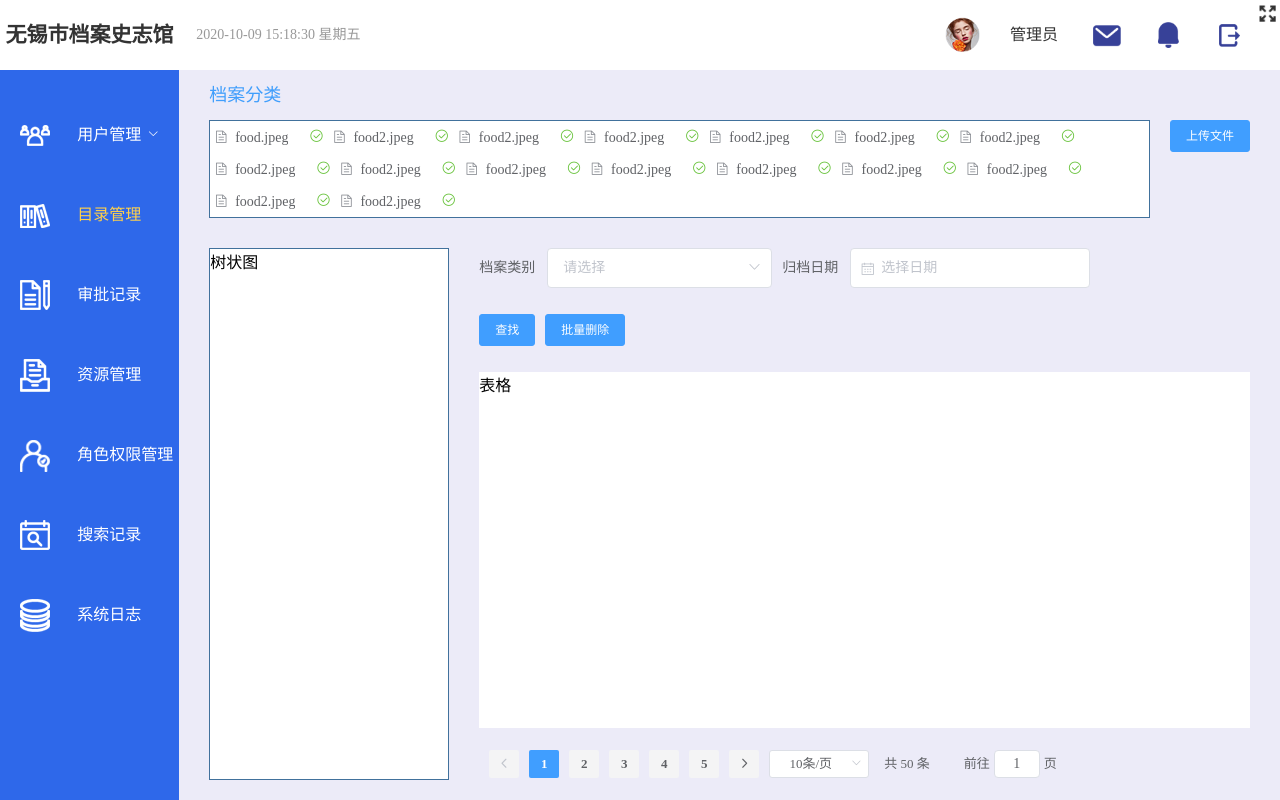
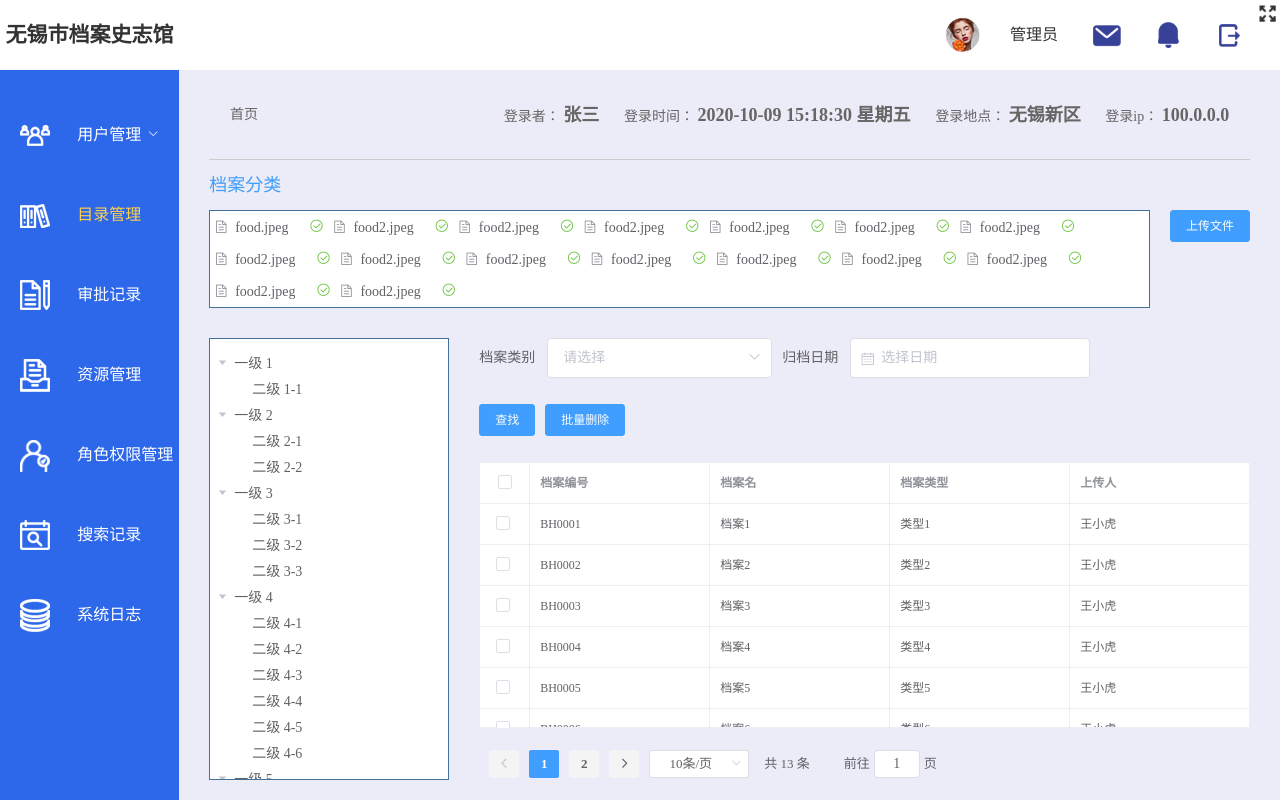
Before and after one commit to 1624000817/archives, a Vue app: page /resource in a window 1280 px wide. Built offline with nearby package versions, Linux system fonts and the light colour scheme.

Commit message:
资源管理页面

```diff
--- a/src/assets/styles/layout.css
+++ b/src/assets/styles/layout.css
@@ -203,3 +203,41 @@
     padding-right: 1.875rem !important;
     background-color: #ecebf8;
 }
+
+
+.conTop {
+    width: 100%;
+    height: 5.625rem;
+    font-family: Arial, Helvetica, sans-serif;
+    font-size: 0.875rem;
+    color: #666666;
+    border-bottom: 1px solid #cccccc;
+  }
+
+  .conTopL {
+    float: left;
+    width: auto;
+    height: 5.625rem;
+    padding-left: 2%;
+    line-height: 5.625rem;
+  }
+
+  .conTopR {
+    float: right;
+    width: 81%;
+    height: 5.625rem;
+    padding-right: 2%;
+  }
+
+  .conTopRDiv {
+    float: right;
+    width: auto;
+    height: 5.625rem;
+    margin-left: 3%;
+    line-height: 5.625rem;
+  }
+
+  .conTopRDivC {
+    font-size: 1.125rem;
+    font-weight: bold;
+  }
--- a/src/assets/styles/styles.css
+++ b/src/assets/styles/styles.css
@@ -21,6 +21,7 @@
 
 .flex{
     flex: 1;
+    overflow: hidden;
 }
   /* 两端对齐 */
   .flexBetween{
@@ -39,3 +40,8 @@
     flex-direction: row-reverse;
     align-items: flex-start;
 }
+
+/* 表格复选框居中 */
+.el-table-column--selection .cell{
+    text-align: center;
+}
--- a/src/components/Header.vue
+++ b/src/components/Header.vue
@@ -4,8 +4,7 @@
       <img :src="fullscreen ? icon2 : icon1" @click="fullScreen" />
     </div>
     <div class="headerLeft">
-      <div class="headerLeftL">无锡市档案史志馆</div>
-      <div class="headerLeftR">2020-10-09 15:18:30 星期五</div>
+      <router-link to="/" class="headerLeftL">无锡市档案史志馆</router-link>
     </div>
     <div class="headerRight">
       <div class="headerRight1">
--- a/src/views/index/index.vue
+++ b/src/views/index/index.vue
@@ -1,6 +1,6 @@
 <template>
   <div class="con">
-    <div class="conTop">
+    <!-- <div class="conTop">
       <div class="conTopL">首页</div>
       <div class="conTopR">
         <div class="conTopRDiv">
@@ -20,7 +20,7 @@
           <font class="conTopRDivC">张三</font>
         </div>
       </div>
-    </div>
+    </div> -->
     <div class="conBottom">
       <div class="conBottomTop">
         <ul>
--- a/src/views/layout.vue
+++ b/src/views/layout.vue
@@ -4,7 +4,28 @@
     <el-container>
       <Aside></Aside>
       <el-main>
-      <router-view></router-view>
+        <div class="conTop">
+            <div class="conTopL">首页</div>
+            <div class="conTopR">
+                <div class="conTopRDiv">
+                登录ip：
+                <font class="conTopRDivC">100.0.0.0</font>
+                </div>
+                <div class="conTopRDiv">
+                登录地点：
+                <font class="conTopRDivC">无锡新区</font>
+                </div>
+                <div class="conTopRDiv">
+                登录时间：
+                <font class="conTopRDivC">2020-10-09 15:18:30 星期五</font>
+                </div>
+                <div class="conTopRDiv">
+                登录者：
+                <font class="conTopRDivC">张三</font>
+                </div>
+            </div>
+        </div>
+        <router-view></router-view>
       </el-main>
     </el-container>
   </el-container>
--- a/src/views/resource/index.vue
+++ b/src/views/resource/index.vue
@@ -20,12 +20,21 @@
       </el-upload>
     </div>
     <div class="resourceCBottom">
-      <div class="resourceTree">树状图</div>
+      <div class="resourceTree">
+          <!-- show-checkbox -->
+        <el-tree
+          :data="treeData"
+          default-expand-all
+          node-key="id"
+          :props="defaultProps"
+        >
+        </el-tree>
+      </div>
       <div class="resourceDetail flex flexColumn">
         <div class="resourceSearch">
-          <el-form :inline="true" :model="formInline" class="demo-form-inline">
+          <el-form :inline="true" :model="form" class="demo-form-inline">
             <el-form-item label="档案类别">
-              <el-select v-model="formInline.type" placeholder="请选择">
+              <el-select v-model="form.type" placeholder="请选择">
                 <el-option label="类别一" value="type1"></el-option>
                 <el-option label="类别二" value="type2"></el-option>
               </el-select>
@@ -34,7 +43,7 @@
               <el-date-picker
                 type="date"
                 placeholder="选择日期"
-                v-model="formInline.date"
+                v-model="form.date"
                 style="width: 100%"
               ></el-date-picker>
             </el-form-item>
@@ -47,16 +56,49 @@
           </el-form>
         </div>
         <div class="resourceTableBox flex flexColumn">
-          <div class="resourceTable flex">表格</div>
+          <!-- <div class="resourceTable flex"> -->
+          <el-table
+            :data="tableData"
+            class="resourceTable flex"
+            size="small"
+            height="100%"
+            border
+            style="width: 100%"
+          >
+            <el-table-column type="selection" width="50"></el-table-column>
+            <el-table-column
+              prop="no"
+              label="档案编号"
+              min-width="180"
+            ></el-table-column>
+            <el-table-column
+              prop="name"
+              label="档案名"
+              min-width="180"
+            ></el-table-column>
+            <el-table-column
+              prop="type"
+              label="档案类型"
+              min-width="180"
+            ></el-table-column>
+            <el-table-column
+              prop="uploadName"
+              label="上传人"
+              min-width="180"
+            ></el-table-column>
+            <el-table-column prop="date" label="上传时间" min-width="200">
+            </el-table-column>
+          </el-table>
+          <!-- </div> -->
 
           <el-pagination
             class="resourcePage"
             background
             @size-change="handleSizeChange"
             @current-change="handleCurrentChange"
-            :current-page="formInline.pageList.current"
+            :current-page="form.pageList.current"
             :page-sizes="[10, 20, 30, 40]"
-            :page-size="formInline.pageList.pageSize"
+            :page-size="form.pageList.pageSize"
             layout="prev, pager, next,  sizes, total,  jumper"
             :total="total"
           >
@@ -70,15 +112,225 @@
 export default {
   data() {
     return {
-        total:50,
-        formInline: {
+      total: 0,
+      form: {
         date: "",
         type: "",
-            pageList:{
-                pageSize:10,
-                current:1
-            }
+        pageList: {
+          pageSize: 10,
+          current: 1,
         },
+      },
+      treeData: [
+        {
+          id: 1,
+          label: "一级 1",
+          children: [
+            {
+              id: 4,
+              label: "二级 1-1"
+            },
+          ],
+        },
+        {
+          id: 2,
+          label: "一级 2",
+          children: [
+            {
+              id: 5,
+              label: "二级 2-1",
+            },
+            {
+              id: 6,
+              label: "二级 2-2",
+            },
+          ],
+        },
+        {
+          id: 3,
+          label: "一级 3",
+          children: [
+            {
+              id: 7,
+              label: "二级 3-1",
+            },
+            {
+              id: 8,
+              label: "二级 3-2",
+            },
+            {
+              id: 9,
+              label: "二级 3-3",
+            },
+          ],
+        },
+        {
+          id: 4,
+          label: "一级 4",
+          children: [
+            {
+              id: 10,
+              label: "二级 4-1",
+            },
+            {
+              id: 11,
+              label: "二级 4-2",
+            },
+            {
+              id: 12,
+              label: "二级 4-3",
+            },
+            {
+              id: 13,
+              label: "二级 4-4",
+            },
+            {
+              id: 14,
+              label: "二级 4-5",
+            },
+            {
+              id: 15,
+              label: "二级 4-6",
+            },
+          ],
+        },
+        {
+          id: 5,
+          label: "一级 5",
+          children: [
+            {
+              id: 16,
+              label: "二级 5-1",
+            },
+            {
+              id: 17,
+              label: "二级 5-2",
+            },
+            {
+              id: 18,
+              label: "二级 5-3",
+            },
+            {
+              id: 19,
+              label: "二级 5-4",
+            },
+            {
+              id: 20,
+              label: "二级 5-5",
+            },
+            {
+              id: 21,
+              label: "二级 5-6",
+            },
+            {
+              id: 22,
+              label: "二级 5-7",
+            },
+            {
+              id: 23,
+              label: "二级 5-8",
+            },
+          ],
+        },
+
+      ],
+      defaultProps: {
+        children: "children",
+        label: "label",
+      },
+      tableData: [
+        {
+          no: "BH0001",
+          name: "档案1",
+          type: "类型1",
+          uploadName: "王小虎",
+          date: "2016-05-03",
+        },
+        {
+          no: "BH0002",
+          name: "档案2",
+          type: "类型2",
+          uploadName: "王小虎",
+          date: "2016-05-03",
+        },
+        {
+          no: "BH0003",
+          name: "档案3",
+          type: "类型3",
+          uploadName: "王小虎",
+          date: "2016-05-03",
+        },
+        {
+          no: "BH0004",
+          name: "档案4",
+          type: "类型4",
+          uploadName: "王小虎",
+          date: "2016-05-03",
+        },
+        {
+          no: "BH0005",
+          name: "档案5",
+          type: "类型5",
+          uploadName: "王小虎",
+          date: "2016-05-03",
+        },
+        {
+          no: "BH0006",
+          name: "档案6",
+          type: "类型6",
+          uploadName: "王小虎",
+          date: "2016-05-03",
+        },
+        {
+          no: "BH0007",
+          name: "档案7",
+          type: "类型7",
+          uploadName: "王小虎",
+          date: "2016-05-03",
+        },
+        {
+          no: "BH0008",
+          name: "档案8",
+          type: "类型8",
+          uploadName: "王小虎",
+          date: "2016-05-03",
+        },
+        {
+          no: "BH0009",
+          name: "档案9",
+          type: "类型9",
+          uploadName: "王小虎",
+          date: "2016-05-03",
+        },
+        {
+          no: "BH0010",
+          name: "档案10",
+          type: "类型10",
+          uploadName: "王小虎",
+          date: "2016-05-03",
+        },
+        {
+          no: "BH0011",
+          name: "档案11",
+          type: "类型11",
+          uploadName: "王小虎",
+          date: "2016-05-03",
+        },
+        {
+          no: "BH0012",
+          name: "档案12",
+          type: "类型12",
+          uploadName: "王小虎",
+          date: "2016-05-03",
+        },
+        {
+          no: "BH0013",
+          name: "档案13",
+          type: "类型13",
+          uploadName: "王小虎",
+          date: "2016-05-03",
+        },
+      ],
       fileList: [
         {
           name: "food.jpeg",
@@ -193,15 +445,19 @@ export default {
       console.log(`当前页: ${val}`);
     },
   },
+  mounted() {
+    this.total = this.tableData.length || 0;
+  },
 };
 </script>
 
 <style scoped>
 .resourceBox {
-  height: 100%;
+  height: calc(100% - 5.625rem);
+  overflow: hidden;
 }
 .resourceClassify {
-  margin-bottom: 1.875rem
+  margin-bottom: 1.875rem;
 }
 .resourceClassifyTitle {
   width: 100%;
@@ -241,25 +497,23 @@ export default {
 .resourceCBottom {
   flex: 1;
   display: flex;
+  overflow: hidden;
 }
 .resourceTree {
   width: 15rem;
   height: auto;
+  padding: 0.625rem 0;
   margin-right: 1.875rem;
   background-color: #ffffff;
   border: 1px solid #41719c;
+  overflow: auto;
 }
-/* .resourceDetail{
-    flex: 1;
+
+.resourceTable /deep/ .el-table__body-wrapper {
+  height: calc(100% - 40px) !important;
 }
-.resourceTableBox{
-    flex: 1;
-}
- */
- .resourceTable{
-    background-color: #ffffff;
-}
-.resourcePage{
+
+.resourcePage {
   margin-top: 1.25rem;
 }
 </style>
```
Also changed, not shown: src/components/Aside.vue (+32 -2 lines). Lines whose indentation alone changed are shown as unchanged.
